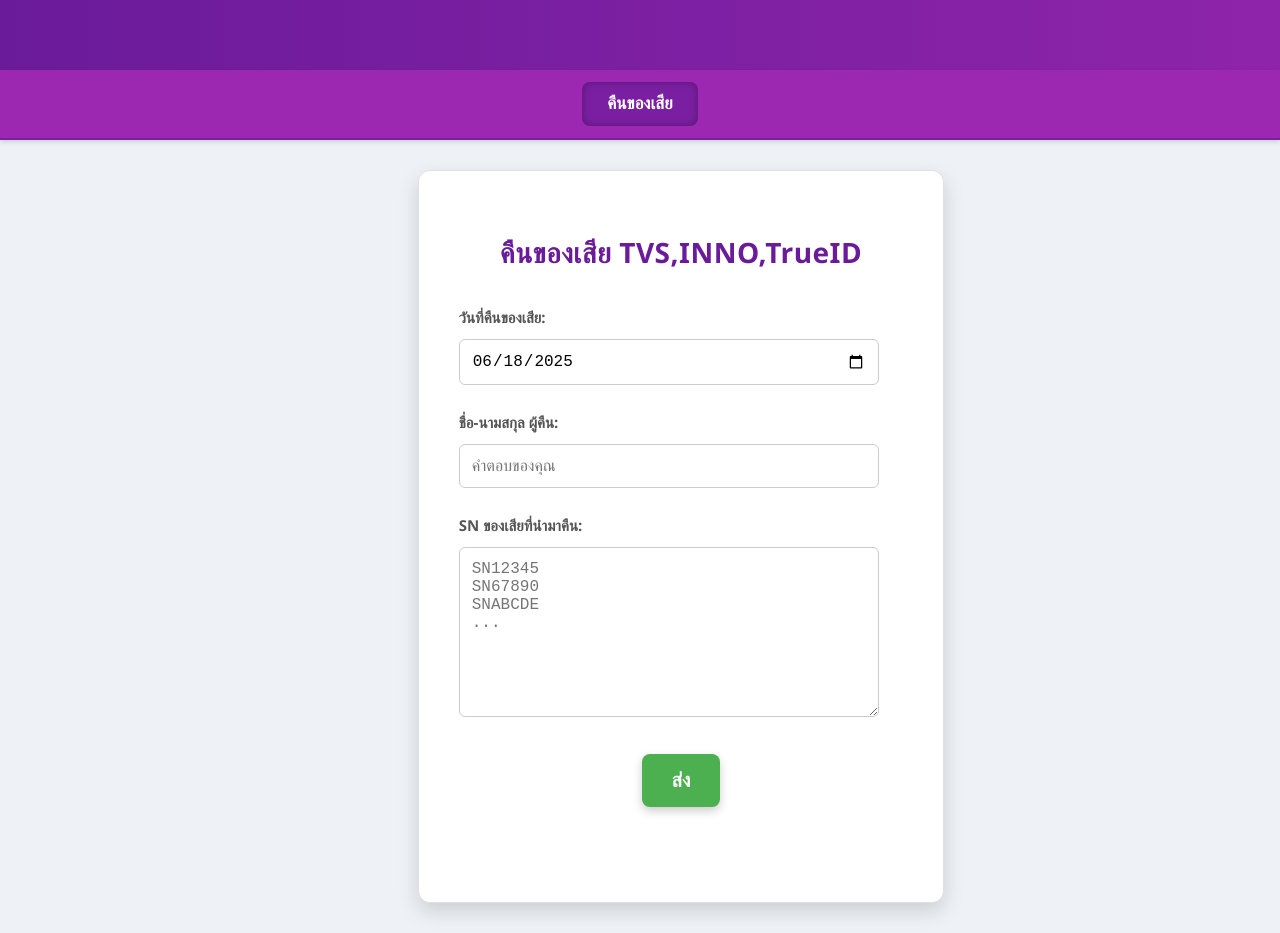
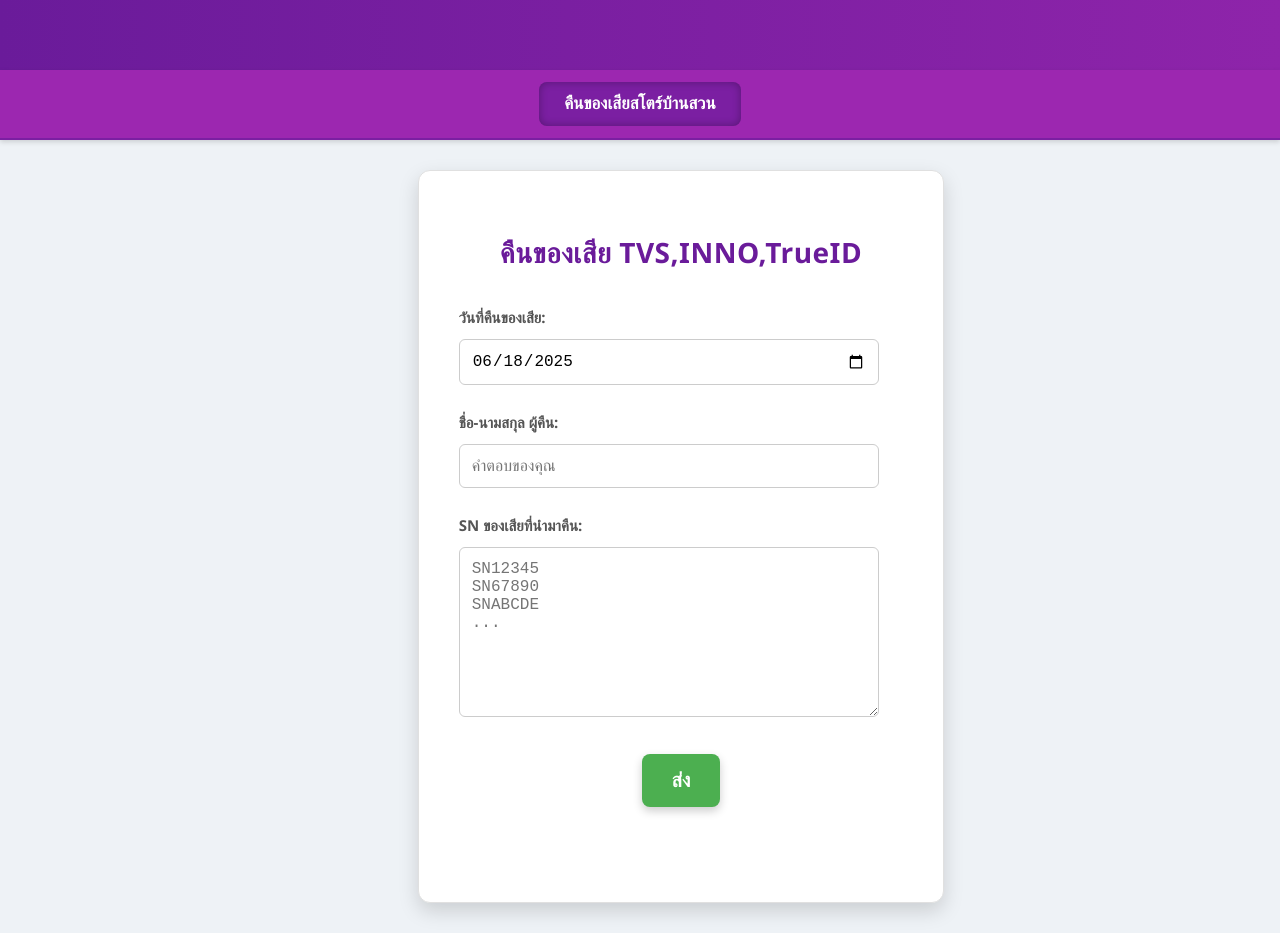
Before and after one commit to John011141/return-waste-form, a plain HTML site: page index.html in a window 1280 px wide. Drawn offline with Linux system fonts and the light colour scheme.

Commit message:
Change text on navigation button

```diff
--- a/index.html
+++ b/index.html
@@ -10,7 +10,7 @@
     <div class="header">
         </div>
     <div class="nav-bar">
-        <button class="nav-button active" id="returnFormBtn">คืนของเสีย</button>
+        <button class="nav-button active" id="returnFormBtn">คืนของเสียสโตร์บ้านสวน</button>
         </div>
 
     <div class="container">
```
